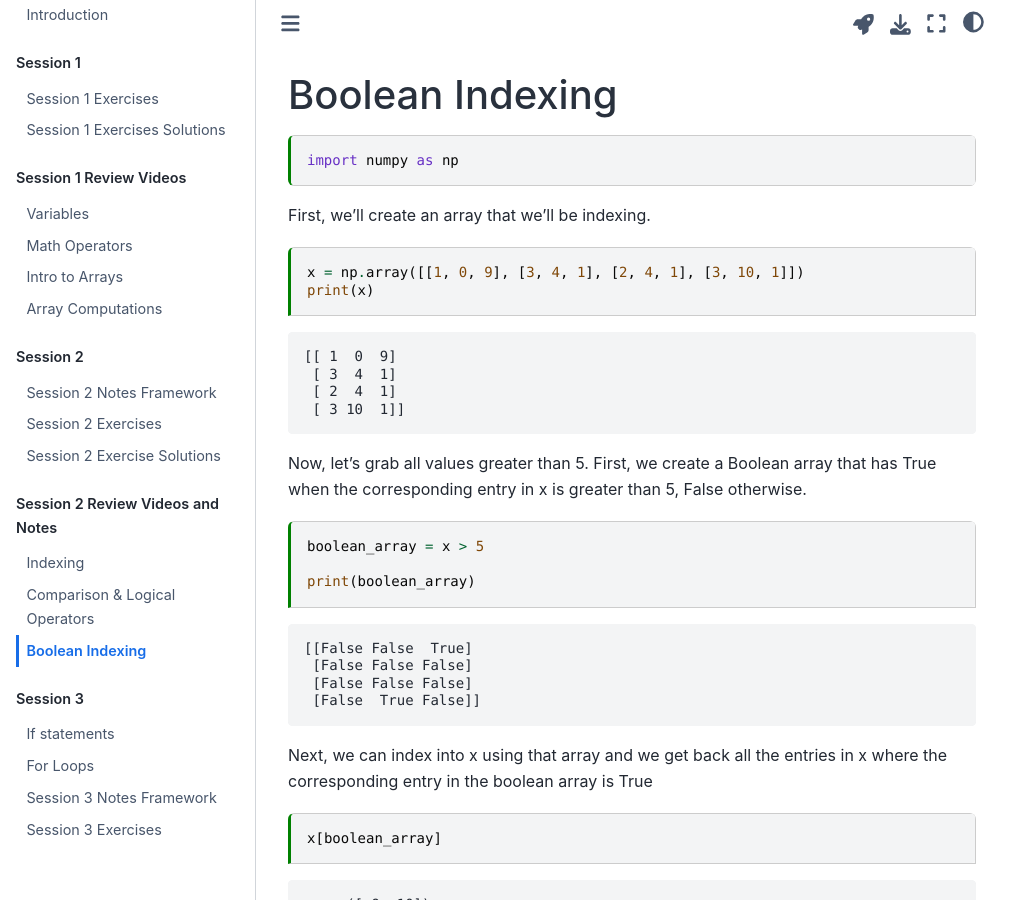
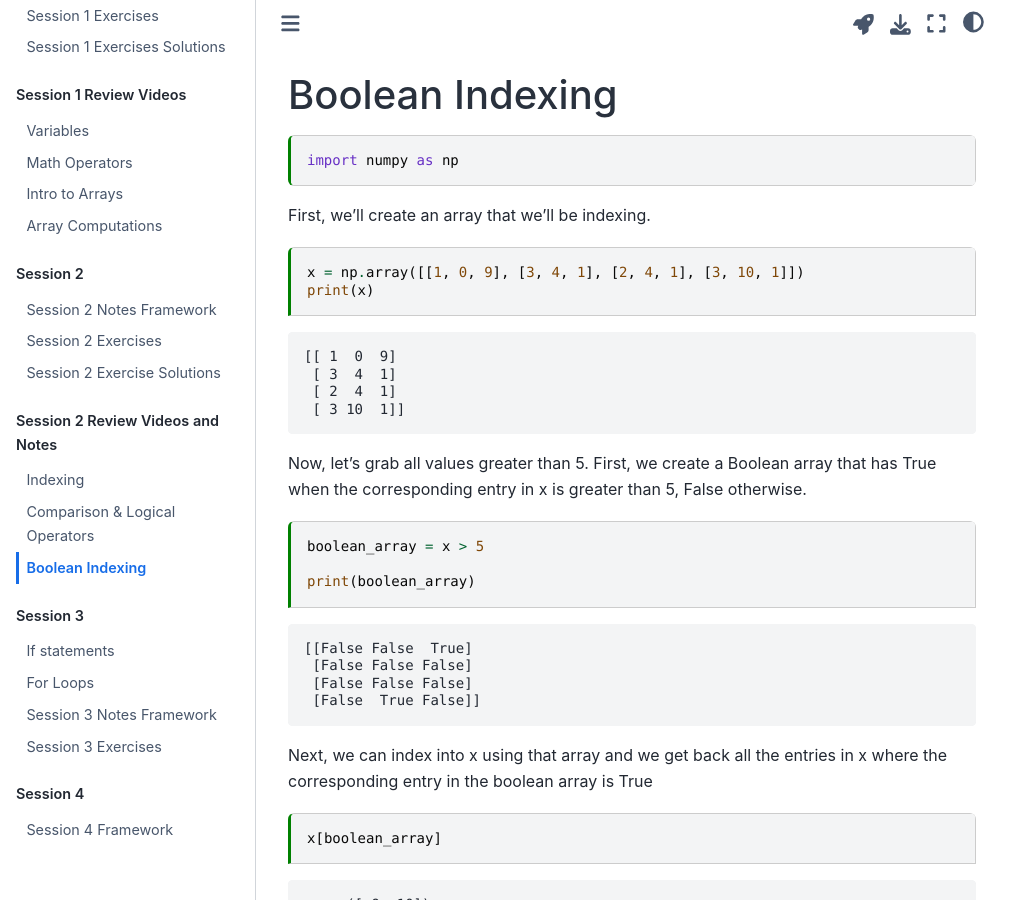
Before and after one commit to ebatty/CodingBootcamp, a Jupyter Book: the page built from content/BooleanIndexing.ipynb, in a window 1280 px wide and 900 px high. Shown: the whole window, without its empty margins (0-1031 px from the left). Built offline with Jupyter Book 1.0.4 settings and Sphinx 7.4.7 and the Sphinx Book theme 1.1.4, drawn with Linux system fonts in a browser that asks for light colours; pages that are not in the unit, such as notebooks, are missing from menus; some of the changed lines change nothing that is shown.

Commit message:
Update _toc.yml

```diff
--- a/_toc.yml
+++ b/_toc.yml
@@ -40,10 +40,10 @@ parts:
      - file: content/IndexingReview.ipynb
      - file: content/Session3_Notes_Framework.ipynb
      - file: content/Session3_Exercises.ipynb
-  # - caption: Session 4
-  #   chapters:
+  - caption: Session 4
+    chapters:
   #   - file: content/Session4_AsynchronousVersion.ipynb
-  #   - file: content/Session4_Framework.ipynb
+     - file: content/Session4_Framework.ipynb
   # - caption: Session 5
   #   chapters:
   #   - file: content/PythonDataTypes.ipynb
```
